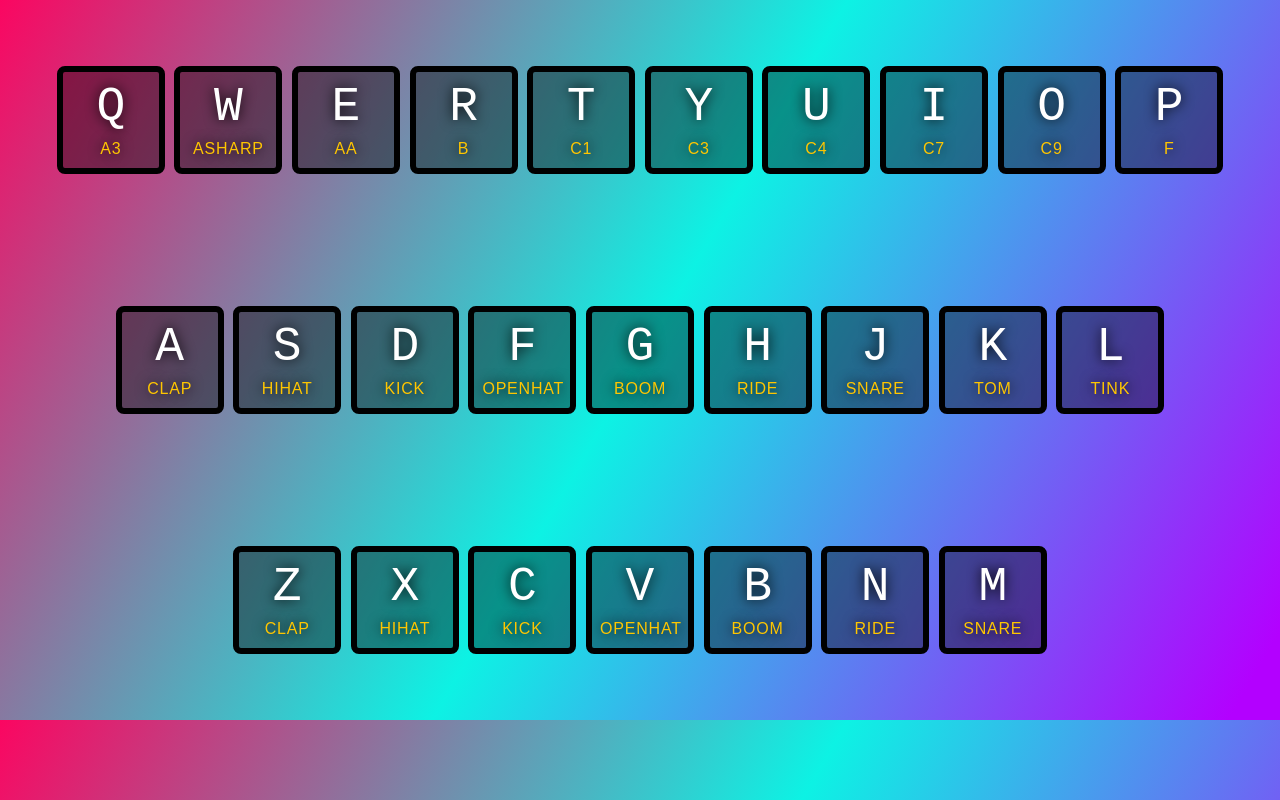
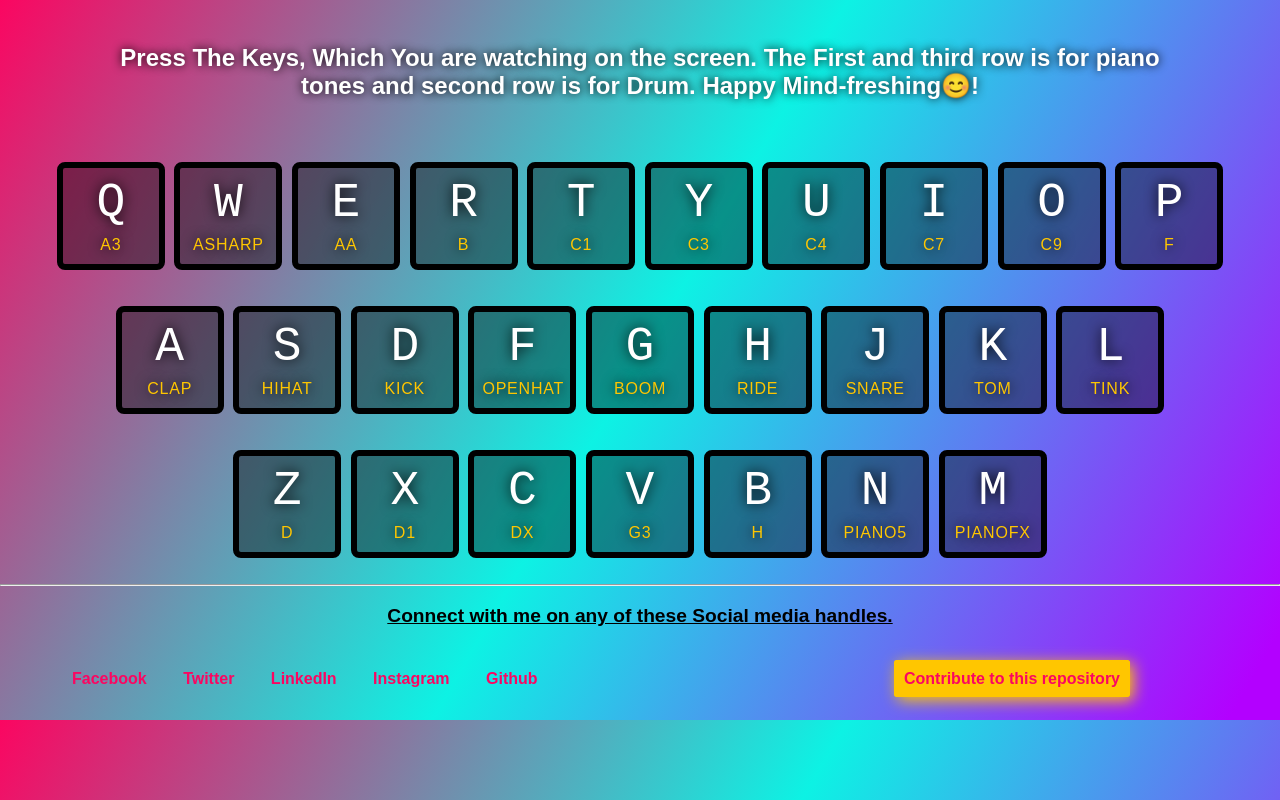
Before and after one commit to vishalps2606/Musical-Keyboard, a plain HTML site: page index.html in a window 1280 px wide. Drawn offline with Linux system fonts and the light colour scheme.

Commit message:
Update some changes

```diff
--- a/index.html
+++ b/index.html
@@ -9,11 +9,18 @@
     <!-- Link Stylesheet-->
     <link rel="stylesheet" href="./style.css">
 
-    <title>Keyboard-Drum</title>
+    <title>Musical Keyboard</title>
 </head>
 
 <body>
 
+    <div class="keys">
+        <h2 class="title">
+            Press The Keys, Which You are watching on the screen. The First and third row is for piano <br> tones and
+            second
+            row is for Drum. Happy Mind-freshing&#128522;!
+        </h2>
+    </div>
     <div class="keys">
         <div data-key="81" class="key">
             <kbd>Q</kbd>
@@ -98,32 +105,51 @@
     <div class="keys">
         <div data-key="90" class="key">
             <kbd>Z</kbd>
-            <span class="sound">clap</span>
+            <span class="sound">D</span>
         </div>
         <div data-key="88" class="key">
             <kbd>X</kbd>
-            <span class="sound">hihat</span>
+            <span class="sound">D1</span>
         </div>
         <div data-key="67" class="key">
             <kbd>C</kbd>
-            <span class="sound">kick</span>
+            <span class="sound">Dx</span>
         </div>
         <div data-key="86" class="key">
             <kbd>V</kbd>
-            <span class="sound">openhat</span>
+            <span class="sound">G3</span>
         </div>
         <div data-key="66" class="key">
             <kbd>B</kbd>
-            <span class="sound">boom</span>
+            <span class="sound">H</span>
         </div>
         <div data-key="78" class="key">
             <kbd>N</kbd>
-            <span class="sound">ride</span>
+            <span class="sound">Piano5</span>
         </div>
         <div data-key="77" class="key">
             <kbd>M</kbd>
-            <span class="sound">snare</span>
+            <span class="sound">PianoFx</span>
         </div>
+    </div>
+    <hr>
+    <div class="footer">
+        <p class="footer-text">Connect with me on any of these Social media handles.</p>
+
+        <nav>
+            <ul>
+                <li>
+                    <a href="https://m.facebook.com/100010733378359/">Facebook</a>
+                    <a href="https://twitter.com/VishalP22541789">Twitter</a>
+                    <a href="https://www.linkedin.com/in/vishal-pandey-1a7a141b2">LinkedIn</a>
+                    <a href="https://www.instagram.com/pandeyvishal724">Instagram</a>
+                    <a href="https://github.com/vishalps2606">Github</a>
+                    <a class="footer-conti" href="https://github.com/vishalps2606/Musical-Keyboard">Contribute to
+                        this
+                        repository</a>
+                </li>
+            </ul>
+        </nav>
     </div>
 
     <audio data-key="65" src="./audios/01 - JavaScript Drum Kit_sounds_clap.wav"></audio>
@@ -134,6 +160,7 @@
     <audio data-key="72" src="./audios/01 - JavaScript Drum Kit_sounds_ride.wav"></audio>
     <audio data-key="74" src="./audios/01 - JavaScript Drum Kit_sounds_snare.wav"></audio>
     <audio data-key="75" src="./audios/01 - JavaScript Drum Kit_sounds_tom.wav"></audio>
+    <audio data-key="76" src="./audios/01 - JavaScript Drum Kit_sounds_tink.wav"></audio>
     <audio data-key="81" src="./audios/a3.wav"></audio>
     <audio data-key="87" src="./audios/A_sharp.mp3"></audio>
     <audio data-key="69" src="./audios/AA.mp3"></audio>
@@ -151,9 +178,8 @@
     <audio data-key="66" src="./audios/h.wav"></audio>
     <audio data-key="78" src="./audios/piano5.wav"></audio>
     <audio data-key="77" src="./audios/piano_fx.mp3"></audio>
-    <audio data-key="76" src="./audios/toy.mp3"></audio>
-    <audio data-key="76" src="./audios/GunShotSnglShotIn PE1097906.mp3"></audio>
-
+    <audio data-key="91" src="./audios/toy.mp3"></audio>
+    <audio data-key="91" src="./audios/GunShotSnglShotIn PE1097906.mp3"></audio>
 
     <script src="./main.js"></script>
 </body>
--- a/style.css
+++ b/style.css
@@ -20,11 +20,16 @@ html {
 .keys {
   display: flex;
   flex: 1;
-  min-height: 30vh;
+  min-height: 18vh;
   align-items: center;
   justify-content: center;
 }
 
+.title {
+  text-align: center;
+  color: white;
+  text-shadow: 0 0 0.6rem black;
+}
 .key {
   border: 0.4rem solid black;
   border-radius: 0.5rem;
@@ -39,6 +44,7 @@ html {
   text-shadow: 0 0 0.8rem black;
 }
 
+/*Issue is in this class, as this class creates problem when adding using classList function */
 .playing {
   transform: scale(1.1);
   border-color: #ffc600;
@@ -56,3 +62,46 @@ kbd {
   letter-spacing: 0.05rem;
   color: #ffc600;
 }
+
+.footer {
+  align-items: center;
+  justify-content: center;
+}
+.footer-text {
+  text-align: center;
+  font-size: 1.2rem;
+  font-weight: 600;
+  text-decoration: underline;
+}
+ul {
+  width: auto;
+  float: left;
+  margin-top: 0.5rem;
+}
+li {
+  display: inline-block;
+  padding: 1rem 2rem;
+}
+a {
+  text-align: center;
+  color: rgba(251, 6, 97, 1);
+  text-decoration: none;
+  font-weight: 800;
+  margin-right: 2rem;
+}
+a:hover {
+  color: rgba(179, 0, 255, 1);
+  transition: 0.5s ease-in-out;
+}
+.footer-conti {
+  border: 2px solid #ffc600;
+  padding: 0.5rem;
+  background-color: #ffc600;
+  border-radius: 0.2rem;
+  box-shadow: 0.2rem 0.2rem 0.9rem #ffc600;
+  margin-left: 20rem;
+}
+.footer-conti:hover {
+  box-shadow: none;
+  transition: 0.5s ease-in-out;
+}
```
